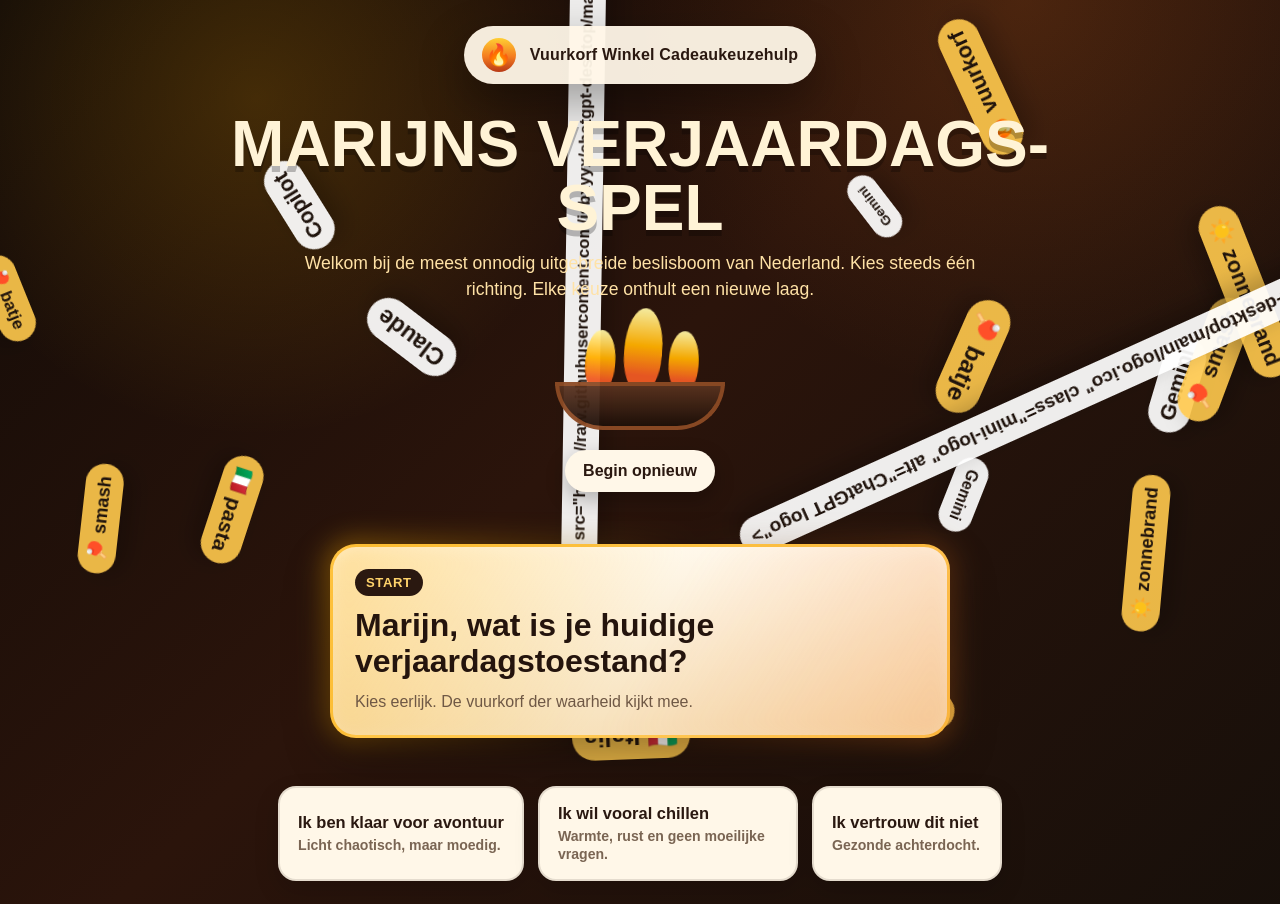
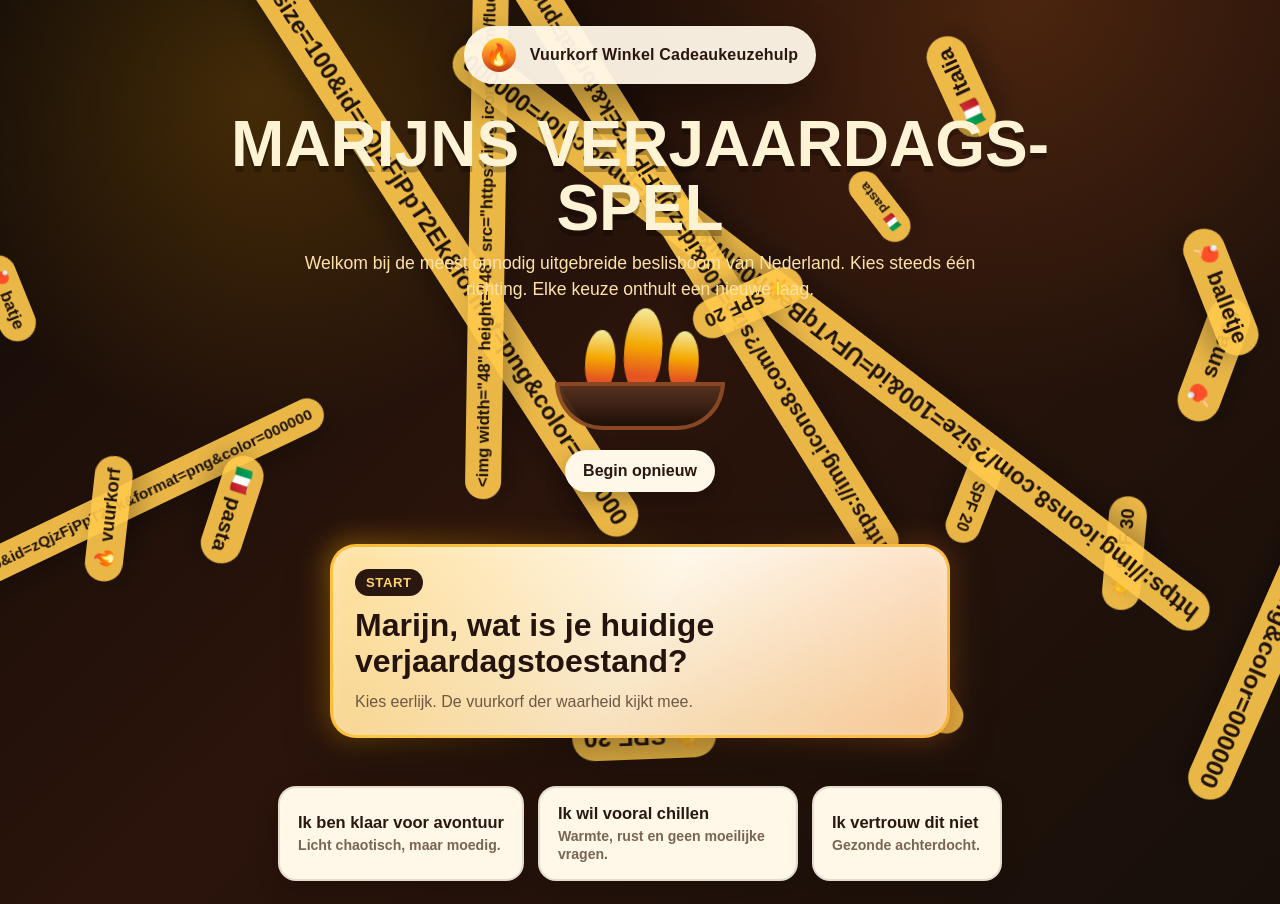
Before and after one commit to wouter-re/marijnisjarigenwiltgraagwetenwathijkrijgtvoorzijnverjaardagmaarmoeteerstdezerebusoplossen, a plain HTML site: page index.html in a window 1280 px wide. Shown: the top 904 px of the page. Drawn offline with Linux system fonts and the light colour scheme.

Commit message:
Update index.html

```diff
--- a/index.html
+++ b/index.html
@@ -818,9 +818,12 @@
       const layer = document.getElementById("floatingLayer");
 
       const items = [
-        "Gemini", '<img src="https://raw.githubusercontent.com/jsbxyyx/chatgpt-desktop/main/logo.ico" class="mini-logo" alt="ChatGPT logo">', "Claude", "Copilot",
-        "🏓 batje", "🏓 balletje", "☀️ zonnebrand", "🇮🇹 Italia",
-        "🔥 vuurkorf", "🏓 smash", "☀️ SPF 50", "🇮🇹 pasta"
+        '<img width="48" height="48" src="https://img.icons8.com/fluency/48/gemini-ai.png" alt="gemini-ai"/>',
+        'https://img.icons8.com/?size=100&id=UFvTqBecm0mw&format=png&color=000000',
+        'https://img.icons8.com/?size=100&id=zQjzFjPpT2Ek&format=png&color=000000',
+        'https://img.icons8.com/?size=100&id=zQjzFjPpT2Ek&format=png&color=000000',
+        "🏓 batje", "🏓 balletje", "☀️ SPF 30", "🇮🇹 Italia",
+        "🔥 vuurkorf", "🏓 smash", "☀️ SPF 50", "🇮🇹 pasta", "☀️ SPF 20"
       ];
 
       for (let i = 0; i < 26; i++) {
```
